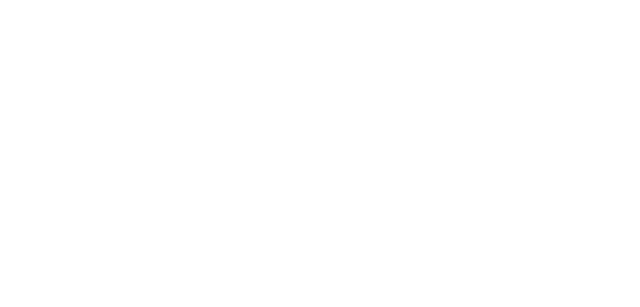
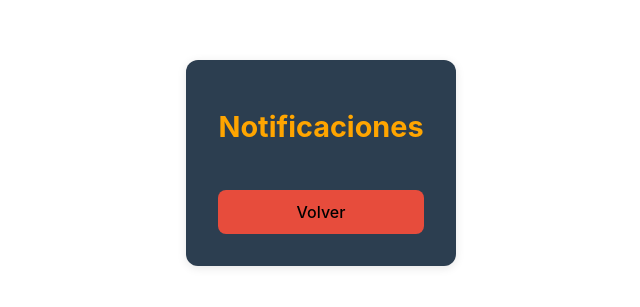
Before and after one commit to Franciscoxd1123/Control-2-TBD, a Vue app in the folder Frontend-Control2/: page /notifications in a window 1280 px wide. Before the commit this address had no page. Shown: the part 237-544 px from the top of the page, without its empty margins (319-959 px from the left). Built offline with nearby package versions, Linux system fonts and the light colour scheme.

Commit message:
toro: notifications

```diff
--- /dev/null
+++ b/Frontend-Control2/src/components/Notifications.vue
@@ -0,0 +1,193 @@
+<template>
+  <div v-if="tareasFiltradas" class="tareas-list-edit">
+    <h1>Notificaciones</h1>
+    <div v-for="pendiente in listaPendientes">
+      <li>Tienes una tarea pendiente para el {{ pendiente.fechaVencimiento }} llamada {{ pendiente.titulo }}</li>
+    </div>
+    <button @click="goBack" class="go-back-btn">
+      Volver
+    </button>
+  </div>
+</template>
+
+<script setup>
+import { ref, computed, onMounted, nextTick } from 'vue';
+import tareaService from '../services/tareaService';
+import { useRouter } from 'vue-router';
+
+const tareas = ref([]);
+const listaPendientes = ref([]);
+const listaCompletadas = ref([]);
+const search = ref('');
+const errorMessage = ref("");
+const filtroPendientes = ref(true);
+const router = useRouter();
+
+// Formatear fecha
+const formatDate = (date) => {
+  if (!date) return '';
+  return new Date(date).toLocaleDateString();
+};
+
+const obtenerTareas = async () => {
+  try {
+    const usuario = JSON.parse(localStorage.getItem('usuario'));
+    if (!usuario) {
+      errorMessage.value = "Debe iniciar sesión para ver las tareas";
+      return;
+    }
+
+    const response = await tareaService.getTareasByUsuario(usuario.idUsuario);
+    tareas.value = response.data || [];
+  } catch (error) {
+    errorMessage.value = "Error al obtener las tareas: " + error.message;
+  }
+};
+
+const tareasFiltradas = computed(() => {
+  const UN_DIA = 1000 * 24 * 60 * 60 // Un dia en milisegundos
+    listaPendientes.value = tareas.value.filter(tarea => {
+      let _ =
+        tarea.estado.toLowerCase() === "pendiente" &&
+        Math.round(Math.abs(((new Date(tarea.fechaVencimiento)) - (new Date())) / UN_DIA)) <= 3
+      return _
+    });
+    return true
+});
+
+
+const goBack = () => {
+  router.push({ name: 'UserMenu' });
+};
+
+onMounted(() => {
+  obtenerTareas();
+});
+</script>
+
+<style scoped>
+.tareas-list-edit {
+  background: #2c3e50;
+  padding: 2rem;
+  border-radius: 0.75rem;
+  box-shadow: 0 2px 10px rgba(0, 0, 0, 0.1);
+  max-width: 1000px;
+  margin: 0 auto;
+}
+
+h1 {
+  color: orange;
+  text-align: center;
+  font-size: 1.8rem;
+  margin-bottom: 2rem;
+}
+
+table {
+  width: 100%;
+  border-collapse: collapse;
+  margin-bottom: 1rem;
+  background: #1a2634;
+}
+
+th, td {
+  padding: 0.75rem;
+  text-align: left;
+  border: 1px solid orange;
+  color: #42b983;
+}
+
+th {
+  background: #2c3e50;
+  color: orange;
+}
+
+.edit-btn {
+  background: #48bb78;
+  color: black;
+  border: none;
+  border-radius: 0.5rem;
+  padding: 0.5rem 1rem;
+  cursor: pointer;
+  width: 100%;
+}
+
+.edit-btn:hover {
+  background: #38a169;
+}
+
+.delete-btn {
+  background: #e74c3c;
+  color: white;
+  border: none;
+  border-radius: 0.5rem;
+  padding: 0.5rem 1rem;
+  cursor: pointer;
+  width: 100%;
+  margin-top: 0.5rem;
+}
+
+.delete-btn:hover {
+  background: #c0392b;
+}
+
+.go-back-btn {
+  width: 100%;
+  padding: 0.75rem;
+  background: #e74c3c;
+  color: black;
+  border: none;
+  border-radius: 0.5rem;
+  font-size: 1rem;
+  cursor: pointer;
+  margin-top: 1rem;
+}
+
+.go-back-btn:hover {
+  background: #c0392b;
+}
+
+.error-message {
+  color: #dc2626;
+  background: #fee2e2;
+  padding: 0.75rem;
+  border-radius: 0.5rem;
+  margin-bottom: 1rem;
+  font-size: 0.875rem;
+  text-align: center;
+}
+
+.no-tareas {
+  text-align: center;
+  color: #42b983;
+  padding: 1rem;
+  font-size: 1.1rem;
+}
+
+.title {
+  text-align: center;
+  color: #42b983;
+  padding: 1rem;
+  font-size: 1.1rem;
+  font-weight: bold;
+}
+
+.filter {
+  margin-bottom: 1rem;
+  text-align: center;
+}
+
+.filter label {
+  color: #42b983;
+  font-size: 1rem;
+  display: flex;
+  align-items: center;
+  justify-content: center;
+  gap: 0.5rem;
+}
+
+.filter input {
+  width: 20px;
+  height: 20px;
+  cursor: pointer;
+}
+</style>
--- a/Frontend-Control2/src/components/UserMenu.vue
+++ b/Frontend-Control2/src/components/UserMenu.vue
@@ -31,6 +31,7 @@
         <li><router-link to="/tareas-list-edit">Editar tareas</router-link></li>
         <li><router-link to="/mark-task">Marcar tareas</router-link></li>
         <li><router-link to="/view-task">Ver tareas</router-link></li>
+        <li><router-link to="/notifications">Notificaciones</router-link></li>
         <li class="logout-item">
           <button @click="handleLogout" class="logout-button">
             Cerrar sesión
--- a/Frontend-Control2/src/router/index.js
+++ b/Frontend-Control2/src/router/index.js
@@ -8,6 +8,7 @@
 import EditarTareaView from '../views/EditarTareaView.vue';
 import MarkTask from '../components/MarkTask.vue';
 import ViewTask from '../components/ViewTask.vue';
+import Notifications from '../components/Notifications.vue';
 
 const routes = [
   {
@@ -55,6 +56,11 @@
     name: 'ViewTask',
     component: ViewTask,
   },
+  {
+    path: '/notifications',
+    name: 'Notifications',
+    component: Notifications,
+  },
 ];
 
 const router = createRouter({
```
